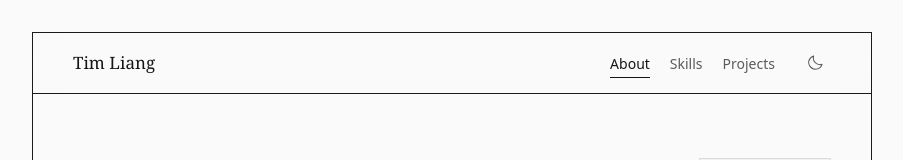
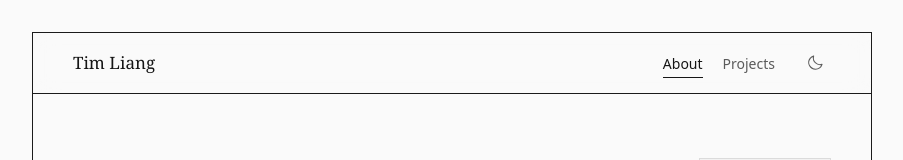
Before and after one commit to timliiang/timliiang.github.io, a React (Vite) app: page / in a window 1280 px wide. Shown: the top 160 px of the page, without its empty margins (188-1091 px from the left). Built offline with nearby package versions, Linux system fonts and the light colour scheme; a web font is replaced by a local one.

Commit message:
removed skills from navbar and updated project metadata

```diff
--- a/package.json
+++ b/package.json
@@ -1,7 +1,7 @@
 {
-  "name": "portfolio-website",
+  "name": "timliiang-portfolio",
   "private": true,
-  "version": "0.0.0",
+  "version": "0.0.1",
   "homepage": "https://timliiang.github.io/",
   "type": "module",
   "scripts": {
--- a/src/Components/Nav/Nav.jsx
+++ b/src/Components/Nav/Nav.jsx
@@ -3,7 +3,7 @@ import { Moon, Sun } from '@phosphor-icons/react'
 
 const sections = [
     { id: 'about', label: 'About' },
-    { id: 'skills', label: 'Skills' },
+    //{ id: 'skills', label: 'Skills' },
     { id: 'projects', label: 'Projects' },
 ];
 
```
Also changed, not shown: 1 other file (tests, documents, lock files or other folders).
